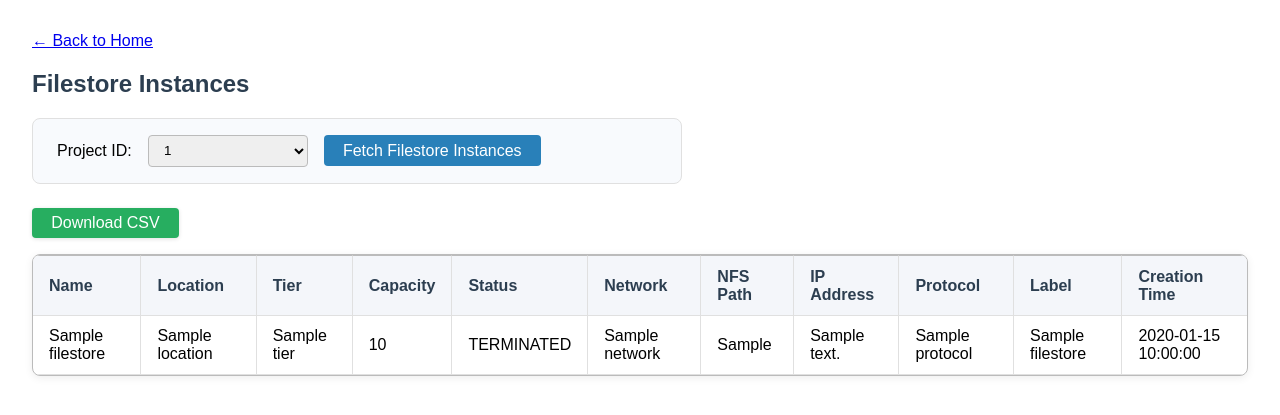
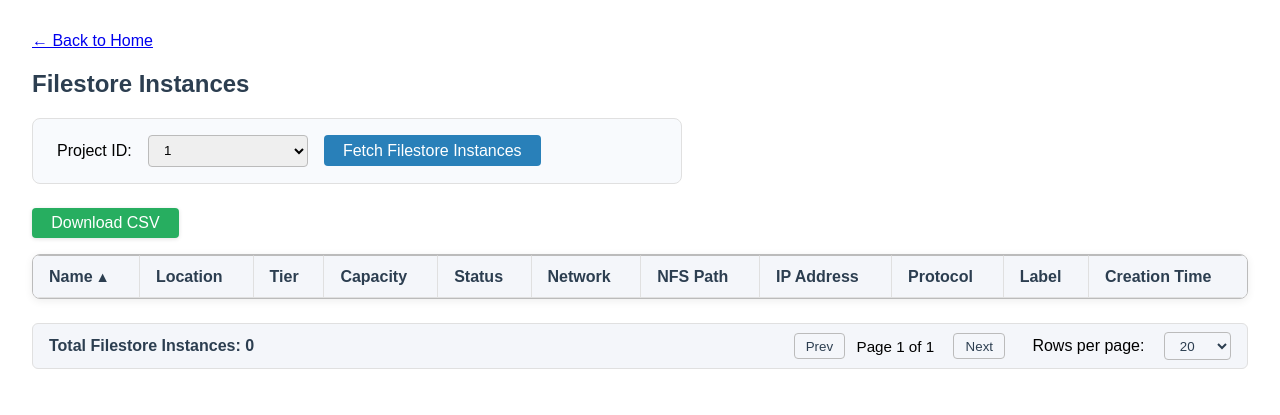
Before and after one commit to vijaymuniyappan07/gcp-ai-cost-optimizer, a Flask app: template frontend/app/templates/filestore.html in a window 1280 px wide. Shown: the top 415 px of the page. Run offline with Flask 3, Linux system fonts and the light colour scheme; the template is opened without the code that fills it: most values are stand-ins (such as "Sample title", 1, 10 or a date in 2020); lists and menus that the app fills with data are empty.

Commit message:
fixed filestore ui

```diff
--- a/frontend/app/templates/filestore.html
+++ b/frontend/app/templates/filestore.html
@@ -31,19 +31,44 @@
             color: #2c3e50;
             font-weight: 600;
             border-top: 1px solid #bbb;
+            cursor: pointer;
+            user-select: none;
         }
         .modern-table tr:hover {
             background: #f0f4f8;
         }
-        .modern-table tr.non-running {
-            background: #23272f;
-            color: #fff;
+        .sort-arrow {
+            font-size: 0.9em;
+            margin-left: 0.2em;
         }
-        .modern-table tr.non-running td, .modern-table tr.non-running th {
-            color: #fff;
+        .pagination-bar {
+            display: flex;
+            align-items: center;
+            justify-content: space-between;
+            margin-top: 1.5rem;
+            background: #f4f6fa;
+            border: 1px solid #e0e0e0;
+            border-radius: 6px;
+            padding: 0.5rem 1rem;
         }
-        .modern-table tr.non-running:hover {
-            background: #2d323c;
+        .pagination {
+            display: flex;
+            align-items: center;
+            gap: 0.7rem;
+        }
+        .pagination button, .pagination select {
+            margin-left: 0.5rem;
+            padding: 0.3rem 0.7rem;
+            border-radius: 4px;
+            border: 1px solid #bbb;
+            background: #f4f6fa;
+            color: #2c3e50;
+            cursor: pointer;
+        }
+        .pagination .current-page {
+            font-weight: bold;
+            margin-left: 0.5rem;
+            margin-right: 0.5rem;
         }
     </style>
     <script>
@@ -66,23 +91,141 @@
             link.click();
             document.body.removeChild(link);
         }
+        // Client-side sorting and pagination
+        let fsData = {{ filestore|tojson }};
+        let currentSort = { col: "name", dir: "asc" };
+        let page = 1;
+        let pageSize = 20;
+        function renderTable() {
+            const tableBody = document.getElementById('filestore-table-body');
+            tableBody.innerHTML = "";
+            const start = (page - 1) * pageSize;
+            const end = start + pageSize;
+            fsData.slice(start, end).forEach(fs => {
+                const row = document.createElement('tr');
+                row.innerHTML = `
+                    <td>${fs.name}</td>
+                    <td>${fs.location}</td>
+                    <td>${fs.tier}</td>
+                    <td>${fs.capacity}</td>
+                    <td>${fs.status}</td>
+                    <td>${fs.network}</td>
+                    <td>${fs.nfs_path}</td>
+                    <td>${fs.ip_address}</td>
+                    <td>${fs.protocol}</td>
+                    <td>${fs.label}</td>
+                    <td>${fs.createTime}</td>
+                `;
+                tableBody.appendChild(row);
+            });
+            setTimeout(renderPagination, 0);
+        }
+        function parseDate(dateStr) {
+            if (!dateStr) return 0;
+            let d = Date.parse(dateStr);
+            return isNaN(d) ? 0 : d;
+        }
+        function sortTable(col) {
+            if (currentSort.col === col) {
+                currentSort.dir = currentSort.dir === "asc" ? "desc" : "asc";
+            } else {
+                currentSort.col = col;
+                currentSort.dir = "asc";
+            }
+            fsData.sort((a, b) => {
+                let va = a[col] || "";
+                let vb = b[col] || "";
+                if (col === "capacity") {
+                    va = parseFloat(va) || 0;
+                    vb = parseFloat(vb) || 0;
+                } else if (col === "createTime") {
+                    va = parseDate(va);
+                    vb = parseDate(vb);
+                }
+                if (va < vb) return currentSort.dir === "asc" ? -1 : 1;
+                if (va > vb) return currentSort.dir === "asc" ? 1 : -1;
+                return 0;
+            });
+            page = 1;
+            renderTable();
+            updateSortArrows();
+        }
+        function updateSortArrows() {
+            const ths = document.querySelectorAll('.modern-table th');
+            ths.forEach(th => {
+                th.querySelectorAll('.sort-arrow').forEach(e => e.remove());
+                if (th.dataset.col === currentSort.col) {
+                    const arrow = document.createElement('span');
+                    arrow.className = "sort-arrow";
+                    arrow.textContent = currentSort.dir === "asc" ? "▲" : "▼";
+                    th.appendChild(arrow);
+                }
+            });
+        }
+        function renderPagination() {
+            const total = fsData.length;
+            const totalPages = Math.max(1, Math.ceil(total / pageSize));
+            const paginationBar = document.getElementById('pagination-bar');
+            if (!paginationBar) return;
+            paginationBar.innerHTML = `
+                <div style="font-weight: bold; color: #2c3e50;">
+                    Total Filestore Instances: ${total}
+                </div>
+                <div class="pagination">
+                    <button type="button" onclick="goToPage(${page - 1})" ${page <= 1 ? "disabled" : ""}>Prev</button>
+                    <span style="font-size: 0.95rem;">Page ${page} of ${totalPages}</span>
+                    <button type="button" onclick="goToPage(${page + 1})" ${page >= totalPages ? "disabled" : ""}>Next</button>
+                    <label for="page-size-select" style="margin-left:1rem;">Rows per page:</label>
+                    <select id="page-size-select" onchange="changePageSize()">
+                        <option value="10" ${pageSize==10?"selected":""}>10</option>
+                        <option value="20" ${pageSize==20?"selected":""}>20</option>
+                        <option value="50" ${pageSize==50?"selected":""}>50</option>
+                        <option value="100" ${pageSize==100?"selected":""}>100</option>
+                        <option value="200" ${pageSize==200?"selected":""}>200</option>
+                        <option value="500" ${pageSize==500?"selected":""}>500</option>
+                    </select>
+                </div>
+            `;
+        }
+        function goToPage(p) {
+            const total = fsData.length;
+            const totalPages = Math.max(1, Math.ceil(total / pageSize));
+            if (p < 1 || p > totalPages) return;
+            page = p;
+            renderTable();
+            updateSortArrows();
+        }
+        function changePageSize() {
+            const sel = document.getElementById('page-size-select');
+            pageSize = parseInt(sel.value, 10) || 20;
+            page = 1;
+            renderTable();
+            updateSortArrows();
+        }
+        window.addEventListener("DOMContentLoaded", function() {
+            renderTable();
+            updateSortArrows();
+            document.querySelectorAll('.modern-table th[data-col]').forEach(th => {
+                th.addEventListener('click', () => sortTable(th.dataset.col));
+            });
+        });
     </script>
 </head>
 <body>
     <a href="{{ url_for('index') }}">&#8592; Back to Home</a>
     <h2>Filestore Instances</h2>
-    <form method="post" action="{{ url_for('filestore') }}" id="filestore-form" style="display: flex; flex-wrap: wrap; align-items: center; gap: 1rem; background: #f8fafd; border: 1px solid #e0e0e0; border-radius: 8px; padding: 1rem 1.5rem; margin-bottom: 1.5rem; max-width: 600px;" onsubmit="showLoading()">
+    <form method="post" action="{{ url_for('filestore') }}" id="filestore-form"
+        style="display: flex; flex-wrap: wrap; align-items: center; gap: 1rem; background: #f8fafd; border: 1px solid #e0e0e0; border-radius: 8px; padding: 1rem 1.5rem; margin-bottom: 1.5rem; max-width: 600px;"
+        onsubmit="showLoading()">
         <label for="project_id" style="margin-bottom:0; font-weight:500;">Project ID:</label>
         <select name="project_id" id="project_id" required style="padding: 0.4rem 0.7rem; border-radius: 4px; border: 1px solid #bbb; min-width: 160px;">
             {% for pid in project_ids %}
                 <option value="{{ pid }}" {% if pid == selected_project_id %}selected{% endif %}>{{ pid }}</option>
             {% endfor %}
         </select>
-        <input type="hidden" name="sort_by" id="sort_by" value="{{ sort_by if sort_by else 'name' }}">
-        <input type="hidden" name="sort_dir" id="sort_dir" value="{{ sort_dir if sort_dir else 'asc' }}">
         <button type="submit" style="padding: 0.4rem 1.2rem; background: #2980b9; color: #fff; border: none; border-radius: 4px; font-size: 1rem; cursor: pointer;">Fetch Filestore Instances</button>
     </form>
-    <div id="loading-msg" style="display:none; position:fixed; top:0; left:0; width:100vw; height:100vh; background:rgba(255,255,255,0.7); align-items:center; justify-content:center; z-index:2000;">
+    <div id="loading-msg" class="loading" style="display:none; position:fixed; top:0; left:0; width:100vw; height:100vh; background:rgba(255,255,255,0.7); align-items:center; justify-content:center; z-index:2000;">
         <div style="text-align:center; position:absolute; top:50%; left:50%; transform:translate(-50%,-50%);">
             <svg width="48" height="48" viewBox="0 0 40 40" style="vertical-align:middle;">
                 <circle cx="20" cy="20" r="16" stroke="#2980b9" stroke-width="4" fill="none" stroke-dasharray="80" stroke-linecap="round">
@@ -103,58 +246,21 @@
         {% endif %}
         <table class="modern-table">
             <tr>
-                {% set sort_icon = {"asc": "▲", "desc": "▼"} %}
-                {% macro sort_th(label, field) -%}
-                    <th>
-                        <a href="#" onclick="
-                            document.getElementById('sort_by').value = '{{ field }}';
-                            document.getElementById('sort_dir').value = (
-                                document.getElementById('sort_by').value === '{{ field }}' && document.getElementById('sort_dir').value === 'asc'
-                            ) ? 'desc' : 'asc';
-                            document.getElementById('filestore-form').submit();
-                            return false;
-                        " style='color:inherit; text-decoration:none;'>
-                            {{ label }}
-                            {% if sort_by == field %}
-                                <span style="font-size:0.9em;">{{ sort_icon[sort_dir] }}</span>
-                            {% endif %}
-                        </a>
-                    </th>
-                {%- endmacro %}
-                {{ sort_th("Name", "name") }}
-                {{ sort_th("Location", "location") }}
-                {{ sort_th("Tier", "tier") }}
-                {{ sort_th("Capacity", "capacity") }}
-                {{ sort_th("Status", "status") }}
-                {{ sort_th("Network", "network") }}
-                {{ sort_th("NFS Path", "nfs_path") }}
-                {{ sort_th("IP Address", "ip_address") }}
-                {{ sort_th("Protocol", "protocol") }}
-                {{ sort_th("Label", "label") }}
-                {{ sort_th("Creation Time", "createTime") }}
+                <th data-col="name">Name</th>
+                <th data-col="location">Location</th>
+                <th data-col="tier">Tier</th>
+                <th data-col="capacity">Capacity</th>
+                <th data-col="status">Status</th>
+                <th data-col="network">Network</th>
+                <th data-col="nfs_path">NFS Path</th>
+                <th data-col="ip_address">IP Address</th>
+                <th data-col="protocol">Protocol</th>
+                <th data-col="label">Label</th>
+                <th data-col="createTime">Creation Time</th>
             </tr>
-            {% if filestore|length == 0 %}
-                <tr>
-                    <td colspan="11" style="text-align:center; color:#888;">No Filestore instances found.</td>
-                </tr>
-            {% else %}
-                {% for fs in filestore %}
-                    <tr>
-                        <td>{{ fs.name }}</td>
-                        <td>{{ fs.location }}</td>
-                        <td>{{ fs.tier }}</td>
-                        <td>{{ fs.capacity }}</td>
-                        <td>{{ fs.status }}</td>
-                        <td>{{ fs.network }}</td>
-                        <td>{{ fs.nfs_path }}</td>
-                        <td>{{ fs.ip_address }}</td>
-                        <td>{{ fs.protocol }}</td>
-                        <td>{{ fs.label }}</td>
-                        <td>{{ fs.createTime }}</td>
-                    </tr>
-                {% endfor %}
-            {% endif %}
+            <tbody id="filestore-table-body"></tbody>
         </table>
+        <div class="pagination-bar" id="pagination-bar"></div>
     {% endif %}
 </body>
 </html>
```
Also changed, not shown: functionality-task.md (+4 -3 lines), scripts/fetch_gcs_bucket_sizes.py (deleted, +0 -49 lines).
